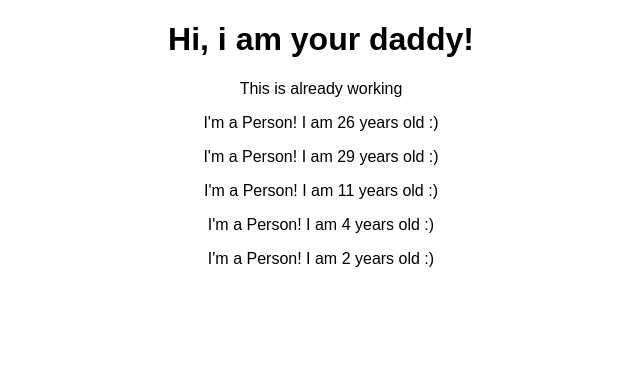
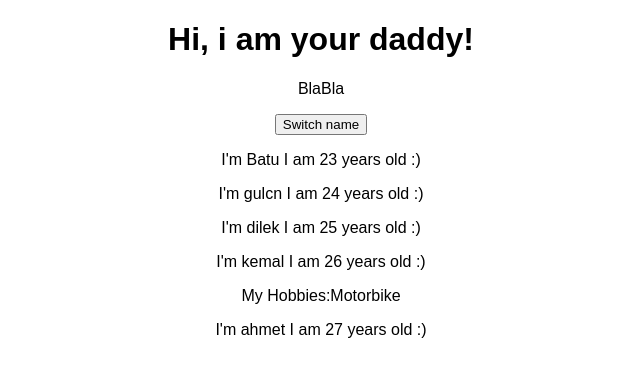
Before and after one commit to batuhanbalaban/reactplayground, a React (Create React App) app: page / in a window 1280 px wide. Shown: the top 376 px of the page, without its empty margins (319-959 px from the left). Built offline with nearby package versions, Linux system fonts and the light colour scheme.

Commit message:
change state of component

```diff
--- a/src/App.js
+++ b/src/App.js
@@ -3,16 +3,43 @@ import './App.css';
 import Person from  './Person/Person'
 
 class App extends Component {
+
+  state = {
+    persons:[
+      {name:"Batu", age:"23"},
+      {name:"gulcn", age:"24"},
+      {name:"dilek", age:"25"},
+      {name:"kemal", age:"26"},
+      {name:"ahmet", age:"27"}
+    ],
+    otherState :"BlaBla"
+  }
+
+switchNameHandler = () => {
+  //console.log("was called!");
+  // DON'T DO THIS !!!! this.state.persons[0].name = "Nahutab";
+  this.setState({
+    persons:[
+      {name:"Nahutab", age:"33"},
+      {name:"Niçlug", age:"34"},
+      {name:"kelid", age:"35"},
+      {name:"Lamek", age:"36"},
+      {name:"Temha", age:"37"}
+    ]
+  })
+}
+
   render() {
     return (
       <div className="App">
         <h1>Hi, i am your daddy!</h1>
-        <p>This is already working</p>
-        <Person />
-        <Person />
-        <Person />
-        <Person />
-        <Person />
+        <p>{this.state.otherState}</p>
+        <button onClick={this.switchNameHandler}>Switch name</button>
+        <Person name={this.state.persons[0].name} age={this.state.persons[0].age}/>
+        <Person  name={this.state.persons[1].name} age={this.state.persons[1].age}/>
+        <Person  name={this.state.persons[2].name} age={this.state.persons[2].age}/>
+        <Person  name={this.state.persons[3].name} age={this.state.persons[3].age}>My Hobbies:Motorbike</Person>
+        <Person  name={this.state.persons[4].name} age={this.state.persons[4].age}/>
       </div>
     );
   }
--- a/src/Person/Person.js
+++ b/src/Person/Person.js
@@ -1,7 +1,13 @@
 import React from 'react';
 
-const person = () =>{
-    return <p>I'm a Person! I am {Math.floor(Math.random()*30)} years old :)</p>
+const person = (props) =>{
+    return (
+        <div>
+            <p>I'm {props.name} I am {props.age} years old :)</p>
+            <p>{props.children}</p>
+        </div>
+
+    )
 };
 
 export default person;
```
